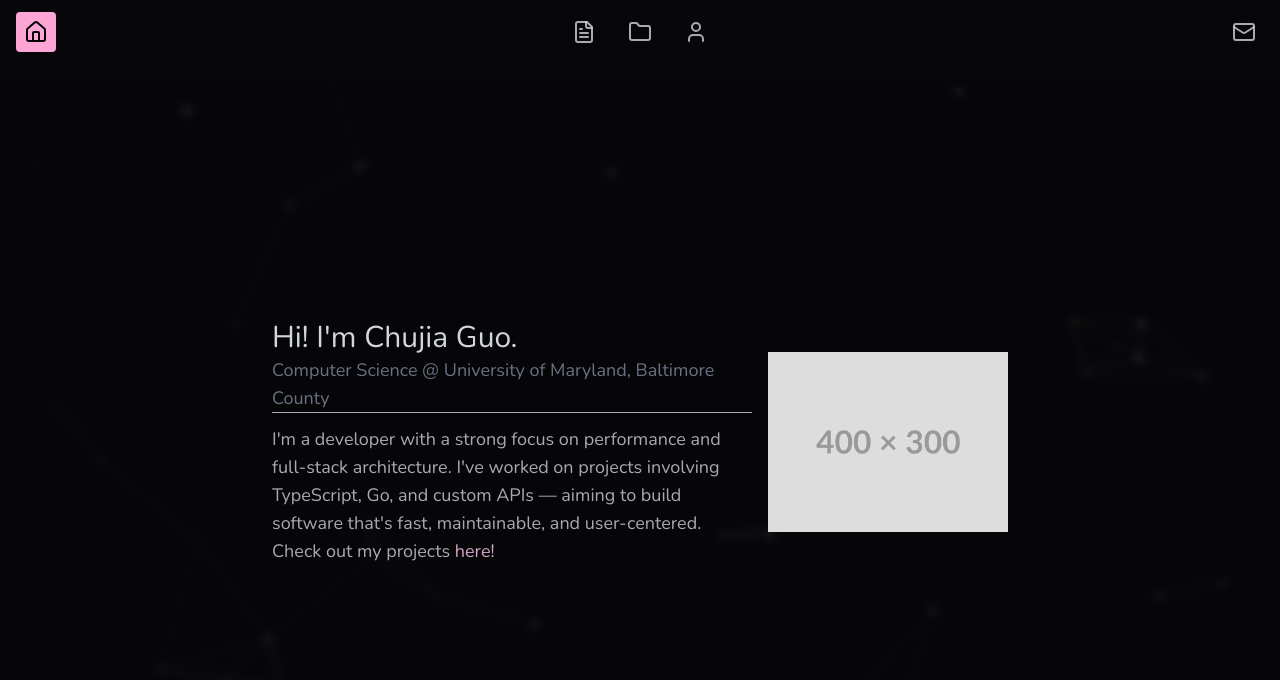
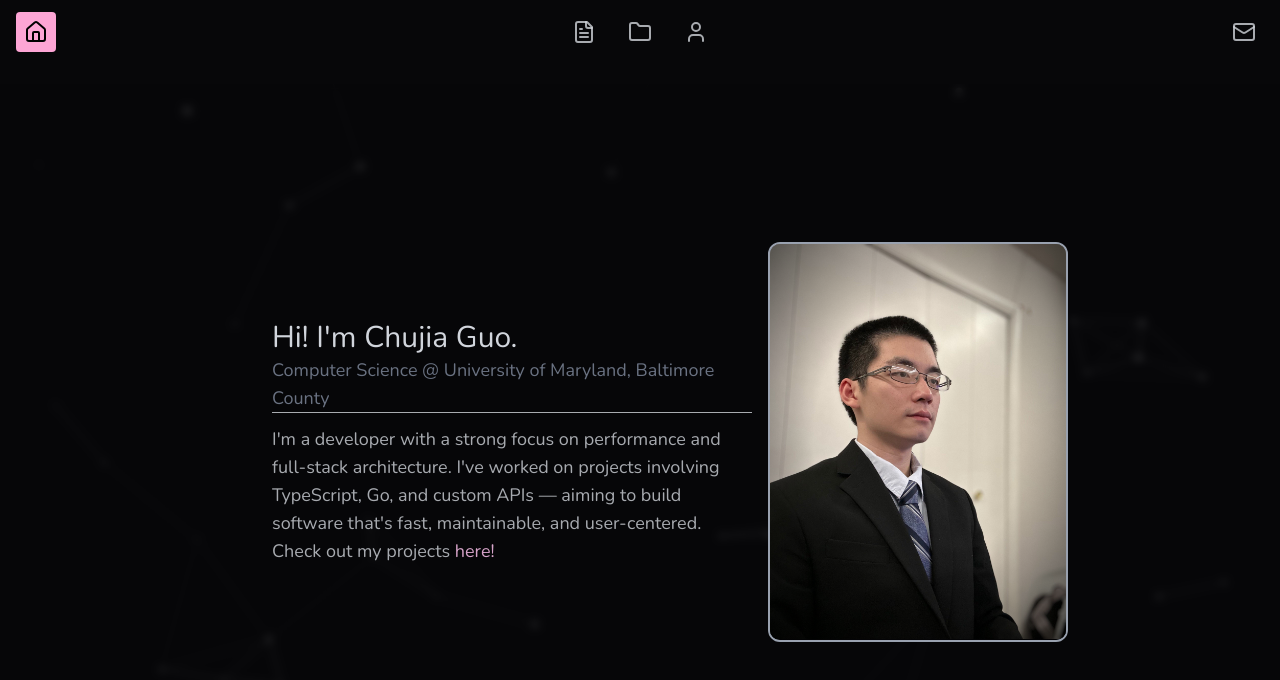
Before and after one commit to ChujiaGuo/webpage, a Next.js app: page / in a window 1280 px wide. Shown: the top 680 px of the page. Built offline with nearby package versions, Linux system fonts and the light colour scheme.

Commit message:
Added home page photo, removed about page placeholder

```diff
--- a/src/app/about/page.tsx
+++ b/src/app/about/page.tsx
@@ -11,10 +11,10 @@ export default function AboutPage() {
       <div className={`rounded flex flex-col md:flex-row mt-4 p-2 ${nunito.className} text-lg gap-4 w-2/3 md:w-1/2 justify-between backdrop-blur-sm items-center`}>
         <div>
           Hello, I&apos;m a computer science student with a passion for software and engineering. I enjoy working with others and exploring unique and innovative solutions to a variety of problems.
-          In particular, I love tackling challenging problems and devising creative, practical solutions that make an impact. Outside of my studies, I enjoy playing badminton, reading, and playing any manner competitive games — but I&apos;m also amenable to just relaxing.
+          In particular, I love tackling challenging problems and devising creative, practical solutions that make an impact. Outside of my studies, I enjoy playing badminton, reading, and playing any manner of competitive games — but I&apos;m also amenable to just relaxing.
           <br /><br />
         </div>
-        <Image src="/about.png" alt="A picture of me" width={400} height={300} unoptimized={true} />
+        {/* <Image src="/about.png" alt="A picture of me" width={400} height={300} unoptimized={true} /> */}
       </div>
     </div >
   );
--- a/src/app/page.tsx
+++ b/src/app/page.tsx
@@ -19,9 +19,12 @@ export default function Home() {
                         {strings.landing_paragraph} <Link href='/projects' className="text-[#d6a3c9]">here!</Link>
                     </p>
                 </span>
-                <p className="w-1/4 text-center order-1 md:order-2">
-                    <Image src="/home.png" alt="A picture of me" width={400} height={300} unoptimized={true} />
-                </p>
+                <div className="w-1/4 text-center order-1 md:order-2">
+                    <div className="relative w-[300px] h-[400px] overflow-hidden rounded-xl border border-gray-400 border-2">
+                        <Image src="\home.jpg" alt="A picture of me" width={400} height={300} unoptimized={true} />
+                        <div className="absolute inset-0 bg-[radial-gradient(transparent_50%,rgba(0,0,0,0.6)_100%)] pointer-events-none" />
+                    </div>
+                </div>
             </div>
         </div>
     );
```
Also changed, not shown: public/home.jpg (added).
